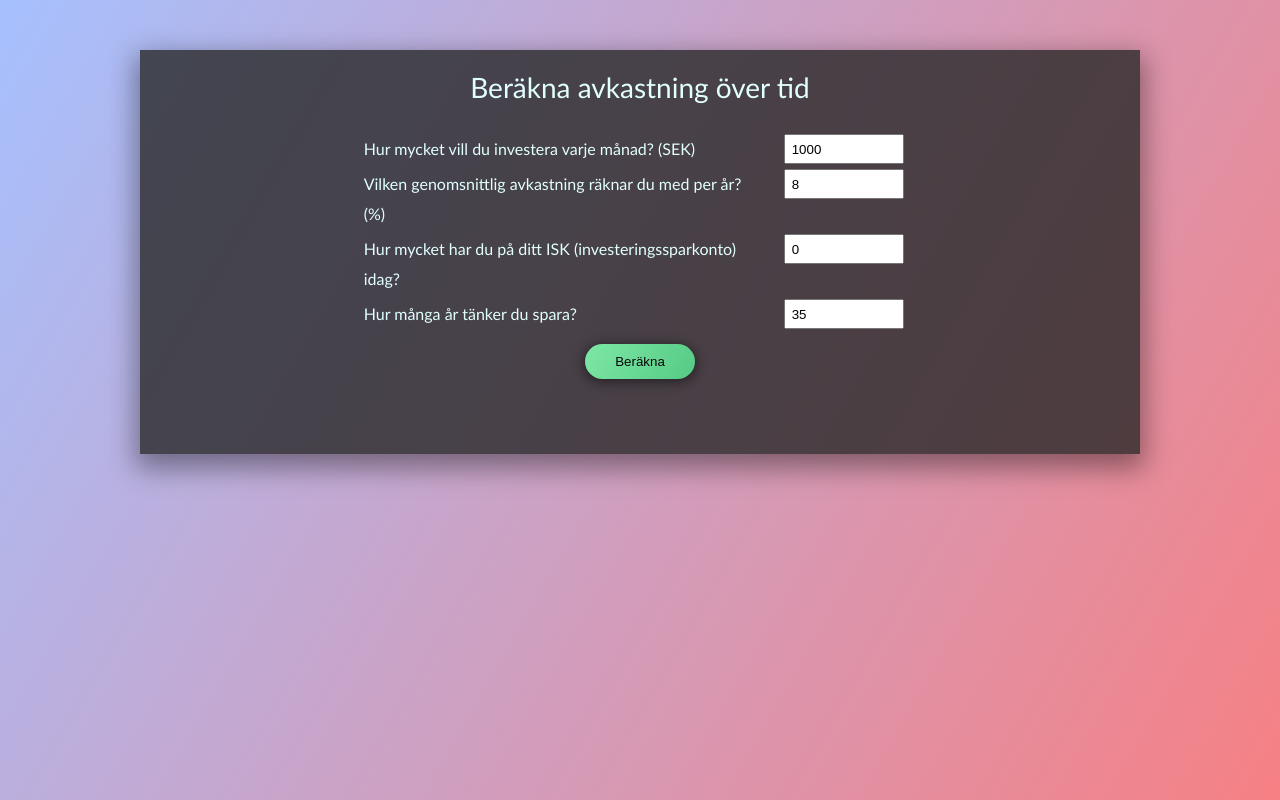
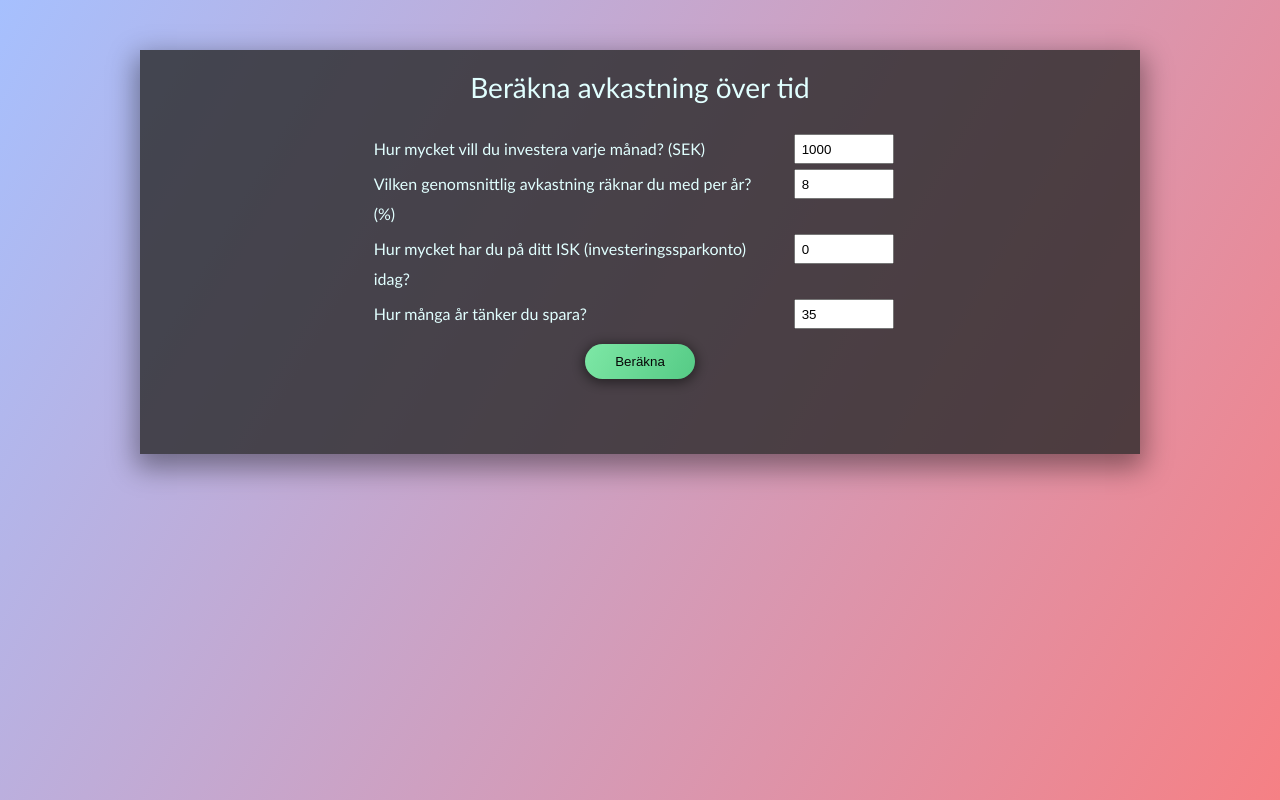
Before and after one commit to Borche/dividends-calculator, a website: page index.html in a window 1280 px wide. Drawn offline with Linux system fonts and the light colour scheme.

Commit message:
Fixed width of input in firefox

```diff
--- a/index.scss
+++ b/index.scss
@@ -62,10 +62,10 @@ h1 {
     input {
       height: 3rem;
       padding: 0.8rem 0.6rem;
-      flex: 0 0 12rem;
+      flex: 0 0 auto;
       margin-left: 2rem;
       font-family: 'Arial';
-      width: 12rem;
+      width: 10rem;
     }
 
     &--submit {
```
Also changed, not shown: index.css.
